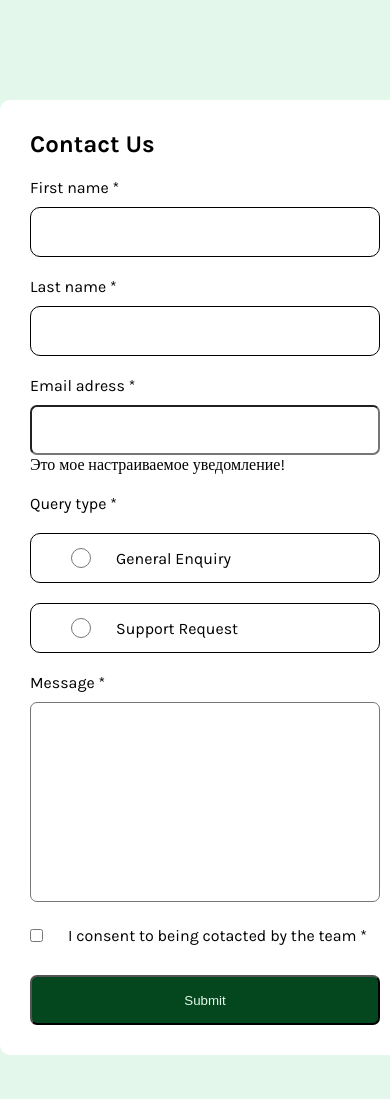
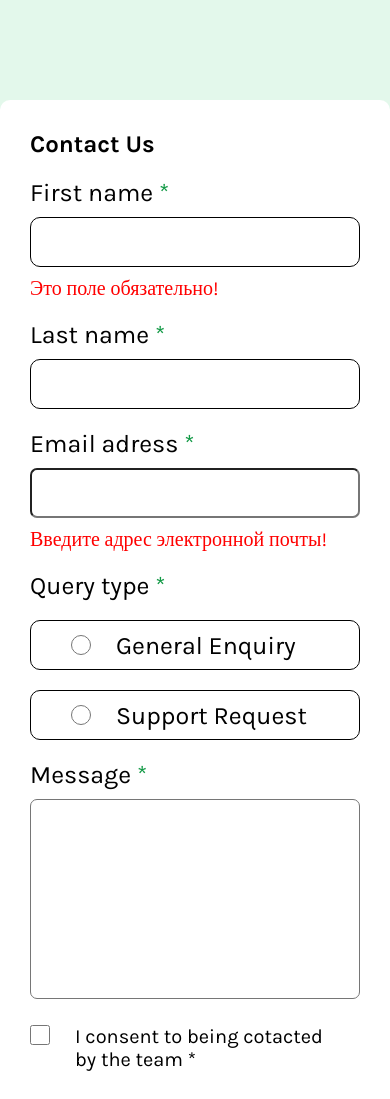
Before and after one commit to andropij/contact-form-main, a plain HTML site: page index.html in a window 390 px wide. Shown: the top 1099 px of the page. Before the commit the page ends 1055 px from the top, so only its background shows below. Drawn offline with Linux system fonts and the light colour scheme.

Commit message:
3-ий макет

```diff
--- a/index.html
+++ b/index.html
@@ -13,54 +13,80 @@
     />
   </head>
   <body>
-    <section class="form ">
+    <section class="form">
       <h1>Contact Us</h1>
       <form action="" method="post">
         <div class="form-name margin-top">
           <div class="name">
-            <p>First name *</p>
-            <input type="text" class="input-border" required />
+            <p>First name <span class="star">*</span></p>
+            <p><input type="text" class="input-border" required /></p>
+            <p class="my-custom-alert" role="alert">Это поле обязательно!</p>
           </div>
           <div class="name">
-            <p>Last name *</p>
+            <p>Last name <span class="star">*</span></p>
+            <p>
               <input type="text" class="input-border" required />
+            </p>
           </div>
         </div>
         <div class="form-email margin-top">
-          <p>Email adress *</p>
+          <p>Email adress <span class="star">*</span></p>
+          <p>
             <label
               ><input type="email" required class="input-border--big"
             /></label>
-          <div class="my-custom-alert" role="alert">
-            Это мое настраиваемое уведомление!
-          </div>
+          </p>
+
+          <p class="my-custom-alert" role="alert">
+            Введите адрес электронной почты!
+          </p>
         </div>
         <div class="form-radio margin-top">
-          <p>Query type *</p>
+          <p>Query type <span class="star">*</span></p>
+          <p></p>
           <div class="radio">
             <div class="radio-btn input-border">
-              <input type="radio" required />
+              <input
+                type="radio"
+                name="radio-group"
+                value="option1"
+                class="btn"
+                required
+              />
               <p>General Enquiry</p>
             </div>
             <div class="radio-btn input-border">
-              <input type="radio" required />
+              <input
+                type="radio"
+                name="radio-group"
+                value="option2"
+                class="btn"
+                required
+              />
               <p>Support Request</p>
             </div>
           </div>
         </div>
         <div class="form-message margin-top">
-          <p>Message *</p>
+          <p>Message <span class="star">*</span></p>
+          <p>
             <textarea
               name="message"
               id=""
               class="input-border--xxl"
               required
             ></textarea>
+          </p>
         </div>
+
         <div class="form-checkbox margin-top">
-          <input type="checkbox" required />
-          <p>I consent to being cotacted by the team *</p>
+          <input type="checkbox" id="checkbox1" required />
+          <label for="checkbox1"
+            >I consent to being cotacted by the team <span>*</span></label
+          >
+          <p></p>
         </div>
+
         <div class="form-submit margin-top">
           <label><input type="submit" class="input-border--big" /></label>
         </div>
--- a/style.css
+++ b/style.css
@@ -7,7 +7,7 @@
 :root {
    --bg-color: #e3f8eb;
    --form-color: #fff;
-   --btn-color:  #04461d;
+   --btn-color:  #119945;
 }
 
 body {
@@ -45,6 +45,11 @@ body {
 
 }
 
+.form-name .input-border {
+    max-width: fit-content;
+    min-width: 315px;
+}
+
 .form-email {
     margin-top: 40px;
 
@@ -70,12 +75,16 @@ body {
     gap: 25px;
 
     padding: 0 40px;
+
+    cursor: default;
 }
 
-.form-radio div input {
+.form-radio input {
     max-width: 20px;
     min-width: 20px;
     height: 20px;
+
+    cursor: pointer;
 }
 
 .form-message {
@@ -94,10 +103,24 @@ body {
 
 .form-checkbox input {
     cursor: pointer;
+
+    accent-color: var(--btn-color);
+
+    max-width: 20px;
+    min-width: 20px;
+    height: 20px;
+
 }
+
+.form-checkbox label {
+    font-size: 20px;
+    cursor: pointer;
+}
+
 
 .form-submit {
     margin-top: 40px;
+
 }
 
 .form-submit input{
@@ -107,17 +130,15 @@ body {
 
     cursor: pointer;
 
+    font-size: 25px;
+
+    height: 70px;
+
 }
-
-
-
-
 
 .input-border {
     margin-top: 10px;
 
-    max-width: 500px;
-    min-width: 350px;
     height: 50px;
 
     border-radius: 10px;
@@ -161,7 +182,32 @@ body {
     background-color: var(--bg-color);
 }
 
+.btn {
+    accent-color: var(--btn-color);
+}
+
+.my-custom-alert {
+    color: red;
+    margin-top: 10px;
+    font-size: 20px;
+}
+
+p {
+    font-size: 25px;
+}
+
+.star {
+    color: var(--btn-color);
+}
+
+
+
 @media (max-width:780px) {
+    .form {
+        justify-content: center;
+        align-items: center;
+    }
+
     .form-radio .radio {
         flex-direction: column;
         gap: 10px;
@@ -170,6 +216,7 @@ body {
      .form-name {
         flex-direction: column;
         gap: 20px;
+        align-self: center;
     }
 
     .margin-top {
@@ -177,12 +224,18 @@ body {
     }
 
     .input-border--xxl {
-    margin-top: 10px;
+        max-width: 50%;
+        height: 200px;
 
-    min-width: 100%;
-    height: 200px;
+    }
 
-    border-radius: 7px;
-    resize: none;
+    .form-name .input-border {
+        min-width: 100%;
+        max-width: 60%;
+    }
+
+    .form {
+        padding: 20 40px;
+        max-width: 60;
     }
 }
```
Lines whose indentation alone changed are shown as unchanged.
